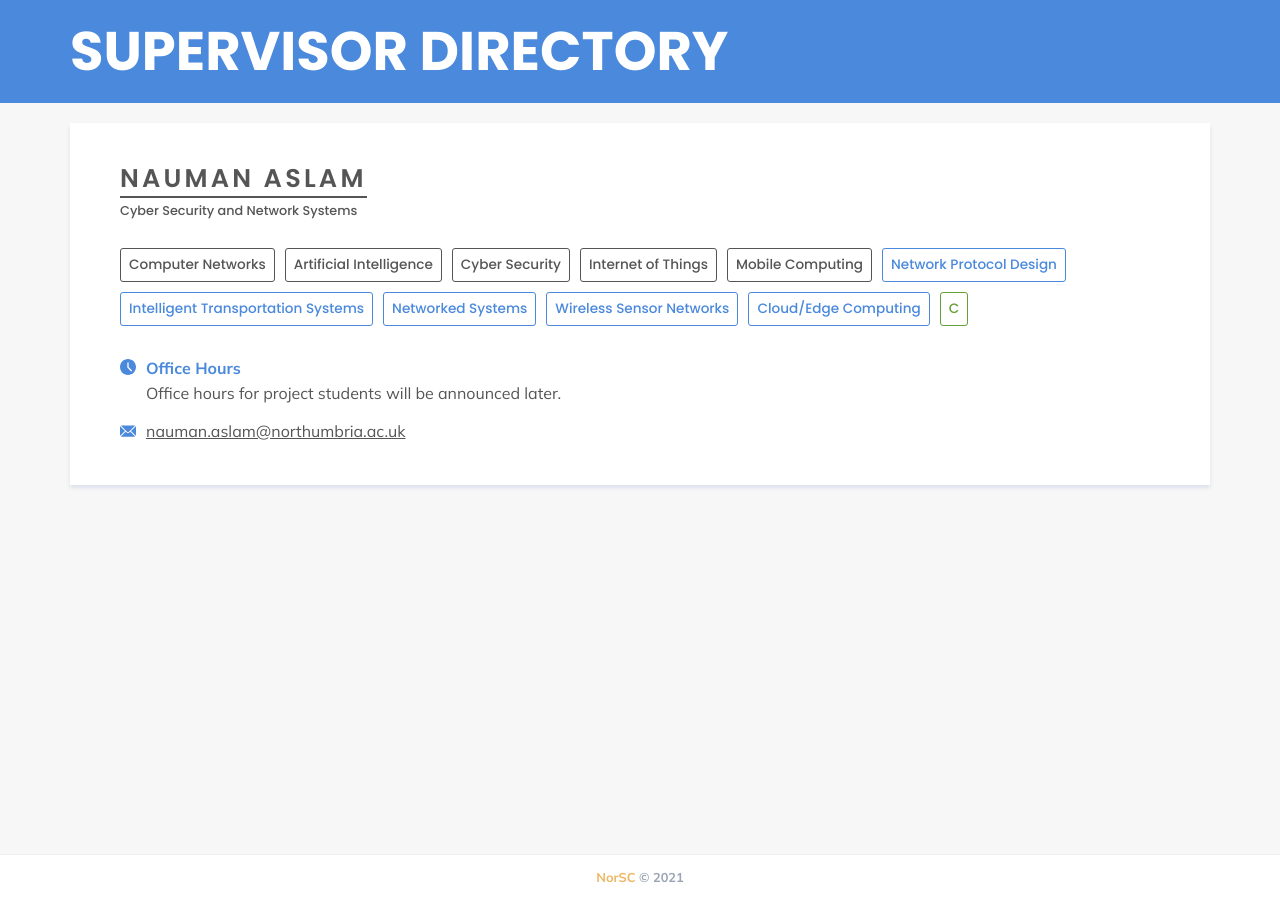
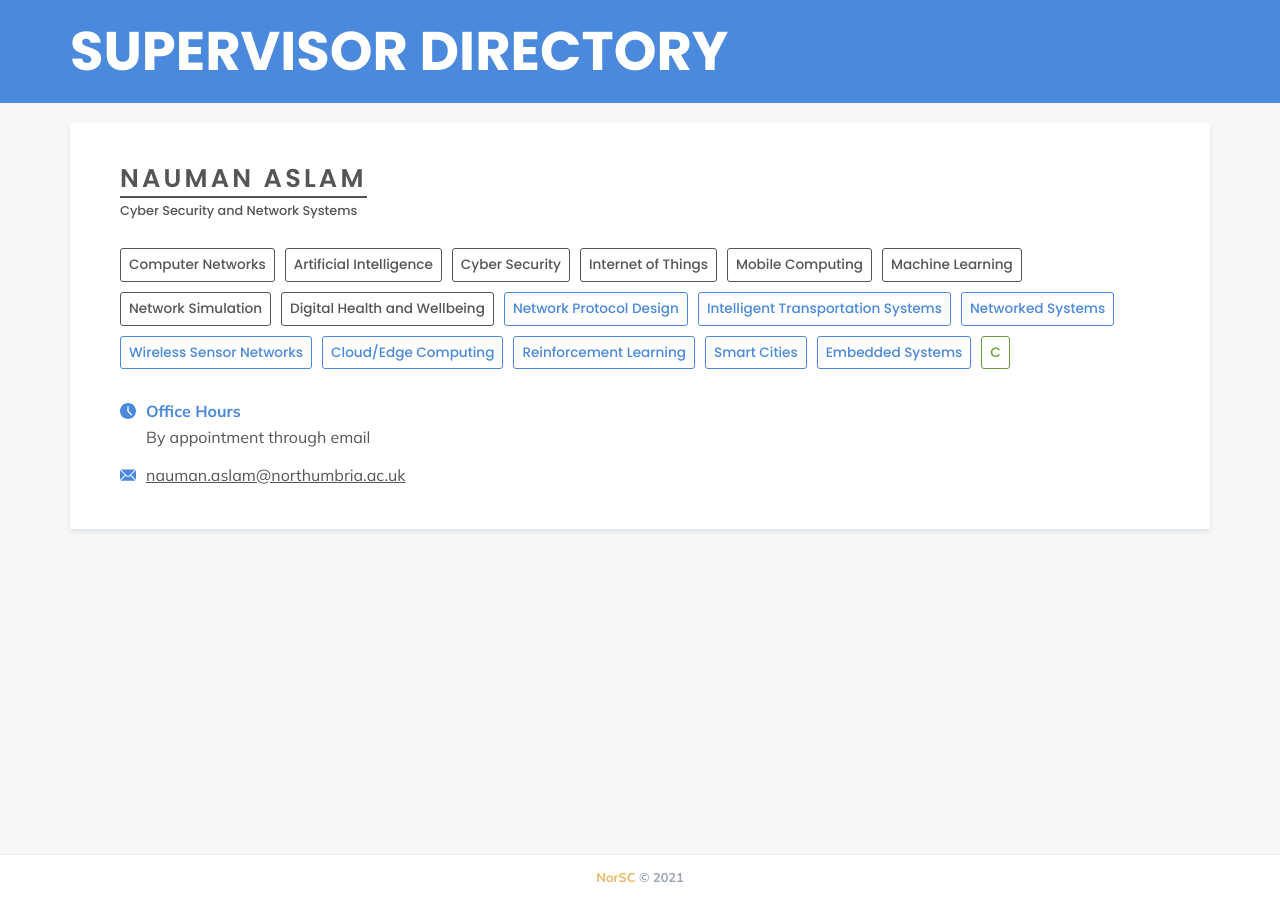
Before and after one commit to NorSC/supervisor-search, a Jekyll site: the page built from _supervisors/nauman-aslam.md, in a window 1280 px wide. Built offline with Jekyll 4.4.1, drawn with Linux system fonts in a browser that asks for light colours; a script that is not in the unit is left out.

Commit message:
Update Supervisors “nauman-aslam”

```diff
--- a/_supervisors/nauman-aslam.md
+++ b/_supervisors/nauman-aslam.md
@@ -5,7 +5,7 @@ available: true
 available_msc: false
 available_phd: false
 email: nauman.aslam@northumbria.ac.uk
-office_hours: "Office hours for project students will be announced later. "
+office_hours: By appointment through email
 research_group: Cyber Security and Network Systems
 research_themes:
   - Computer Networks
@@ -13,12 +13,18 @@ research_themes:
   - Cyber Security
   - Internet of Things
   - Mobile Computing
+  - Machine Learning
+  - Network Simulation
+  - Digital Health and Wellbeing
 additional_keywords:
   - Network Protocol Design
   - Intelligent Transportation Systems
   - Networked Systems
   - Wireless Sensor Networks
   - Cloud/Edge Computing
+  - Reinforcement Learning
+  - Smart Cities
+  - Embedded Systems
 technologies_languages:
   - C
 ---
```
